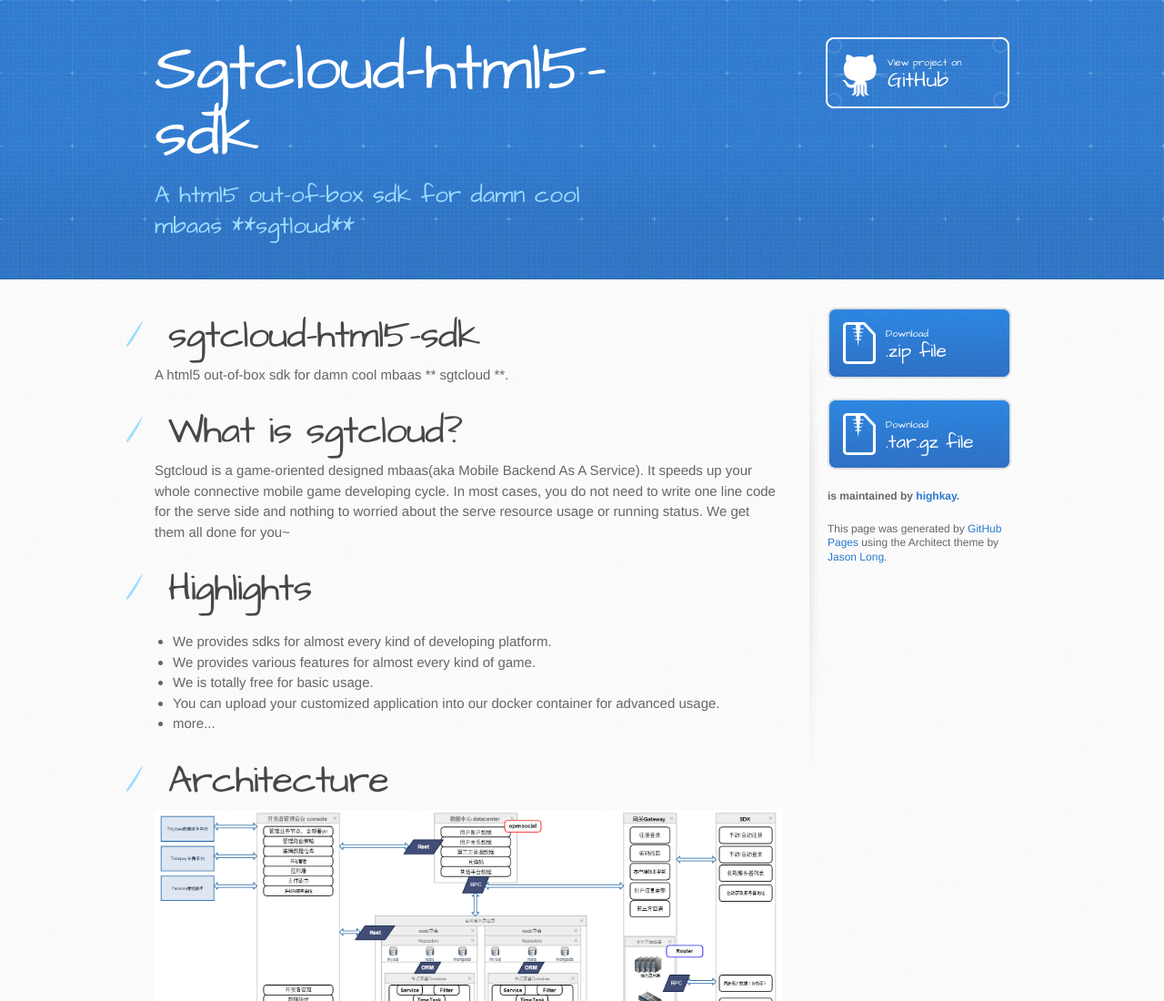
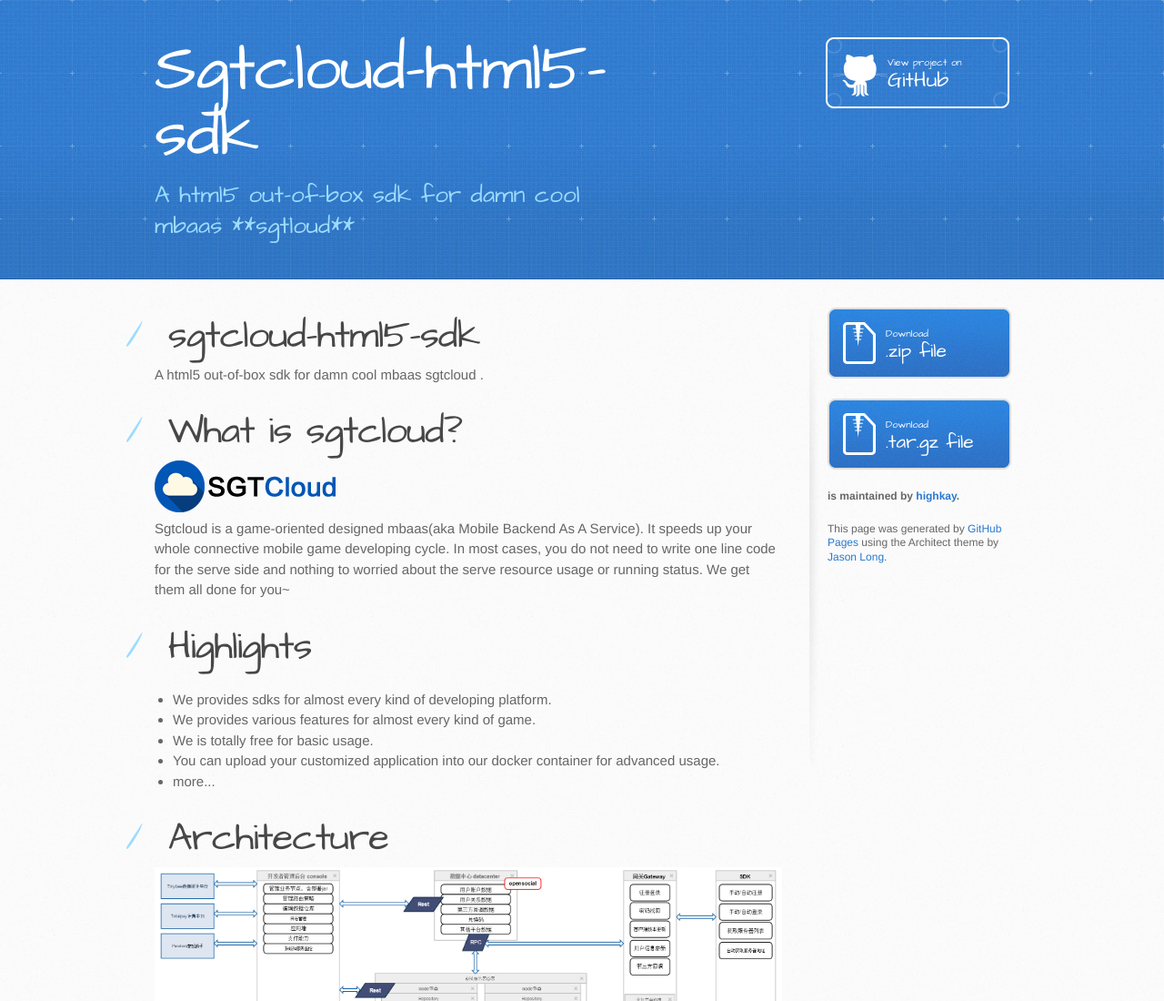
Before and after one commit to sgtcloud/sgtcloud-html5-sdk, a plain HTML site: page index.html in a window 1280 px wide. Shown: the top 1100 px of the page at 91% size. Drawn offline with Linux system fonts and the light colour scheme.

Commit message:
更新logo和meta描述

```diff
--- a/index.html
+++ b/index.html
@@ -8,6 +8,9 @@
     <link rel="stylesheet" type="text/css" href="stylesheets/stylesheet.css" media="screen">
     <link rel="stylesheet" type="text/css" href="stylesheets/github-light.css" media="screen">
     <link rel="stylesheet" type="text/css" href="stylesheets/print.css" media="print">
+    <meta name="keywords" content="游戏研发，手游研发，游戏开发，手游开发，ios，h5，html5，andriod，java，libgdx，cocos2dx，unity，lua，mbaas，paas，docker，游戏云，云服务，服务器端引擎，游戏引擎，SGT，SGTcloud，游戏运营，运营支撑，服务器端开发框架，开发框架，微容器托管，游戏应用，自定义游戏应用，研发成本，开发成本，节省成本">
+    <meta name="description" content="SGTCloud游戏云是中国领先的跨平台服务器端游戏引擎，为游戏项目开发者提供了快捷接入，开箱即用的成熟稳定高效的服务器端系统，集成了强大的游戏运营功能组件。为开发者大幅降低项目的开发与运营维护成本，在市场竞争中快人一步打造更优质的用户体验。">
+    <meta name="apple-mobile-web-app-title" content="SGTcloud游戏云">
 
     <!--[if lt IE 9]>
     <script src="//html5shiv.googlecode.com/svn/trunk/html5.js"></script>
@@ -31,11 +34,12 @@
           <h1>
 <a id="sgtcloud-html5-sdk" class="anchor" href="#sgtcloud-html5-sdk" aria-hidden="true"><span class="octicon octicon-link"></span></a>sgtcloud-html5-sdk</h1>
 
-<p>A html5 out-of-box sdk for damn cool mbaas ** sgtcloud **.</p>
+<p>A html5 out-of-box sdk for damn cool mbaas sgtcloud .</p>
 
 <h1>
 <a id="what-is-sgtcloud" class="anchor" href="#what-is-sgtcloud" aria-hidden="true"><span class="octicon octicon-link"></span></a>What is sgtcloud?</h1>
 
+          <img src="logo.png"/>
 <p>Sgtcloud is a game-oriented designed mbaas(aka Mobile Backend As A Service). It speeds up your whole connective mobile game developing cycle. In most cases, you do not need to write one line code for the serve side and nothing to worried about the serve resource usage or running status. We get them all done for you~</p>
 
 <h1>
```
Also changed, not shown: logo.png (added).
